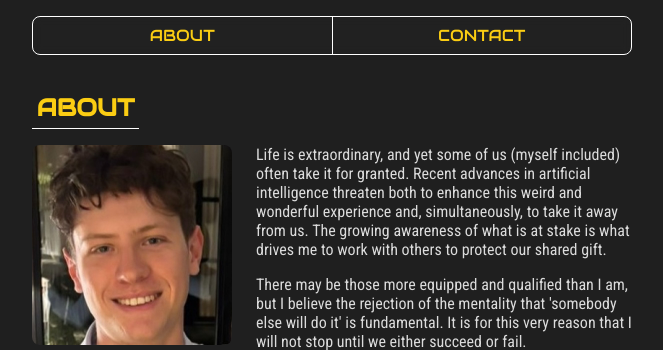
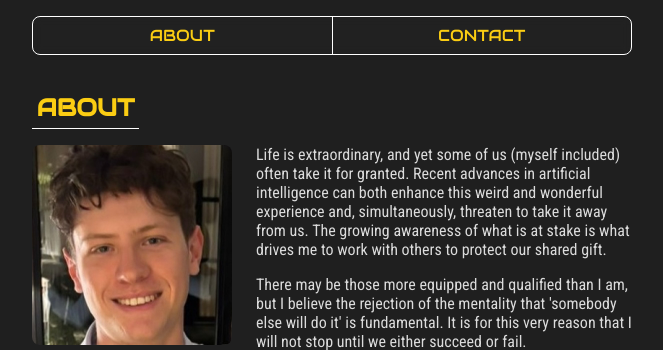
Before and after one commit to Nullity75/matteobradshaw.github.io, a React (Vite) app: page / in a window 1280 px wide. Shown: the top 350 px of the page, without its empty margins (308-971 px from the left). Built offline with nearby package versions, Linux system fonts and the light colour scheme.

Commit message:
Rewording

```diff
--- a/src/pages/About.jsx
+++ b/src/pages/About.jsx
@@ -95,9 +95,9 @@
     <div>
         <h1>ABOUT</h1>
 
-        <img src = {mePhoto} alt = "Me" className = "profile-photo"></img>
+        <img src = {mePhoto} alt = "Me" className = "profile-photo"/>
 
-        <p>Life is extraordinary, and yet some of us (myself included) often take it for granted. Recent advances in artificial intelligence threaten both to enhance this weird and wonderful experience and, simultaneously, to take it away from us. The growing awareness of what is at stake is what drives me to work with others to protect our shared gift. </p>
+        <p>Life is extraordinary, and yet some of us (myself included) often take it for granted. Recent advances in artificial intelligence can both enhance this weird and wonderful experience and, simultaneously, threaten to take it away from us. The growing awareness of what is at stake is what drives me to work with others to protect our shared gift. </p>
         <p>There may be those more equipped and qualified than I am, but I believe the rejection of the mentality that 'somebody else will do it' is fundamental. It is for this very reason that I will not stop until we either succeed or fail.</p>
 
         <h2>
```
